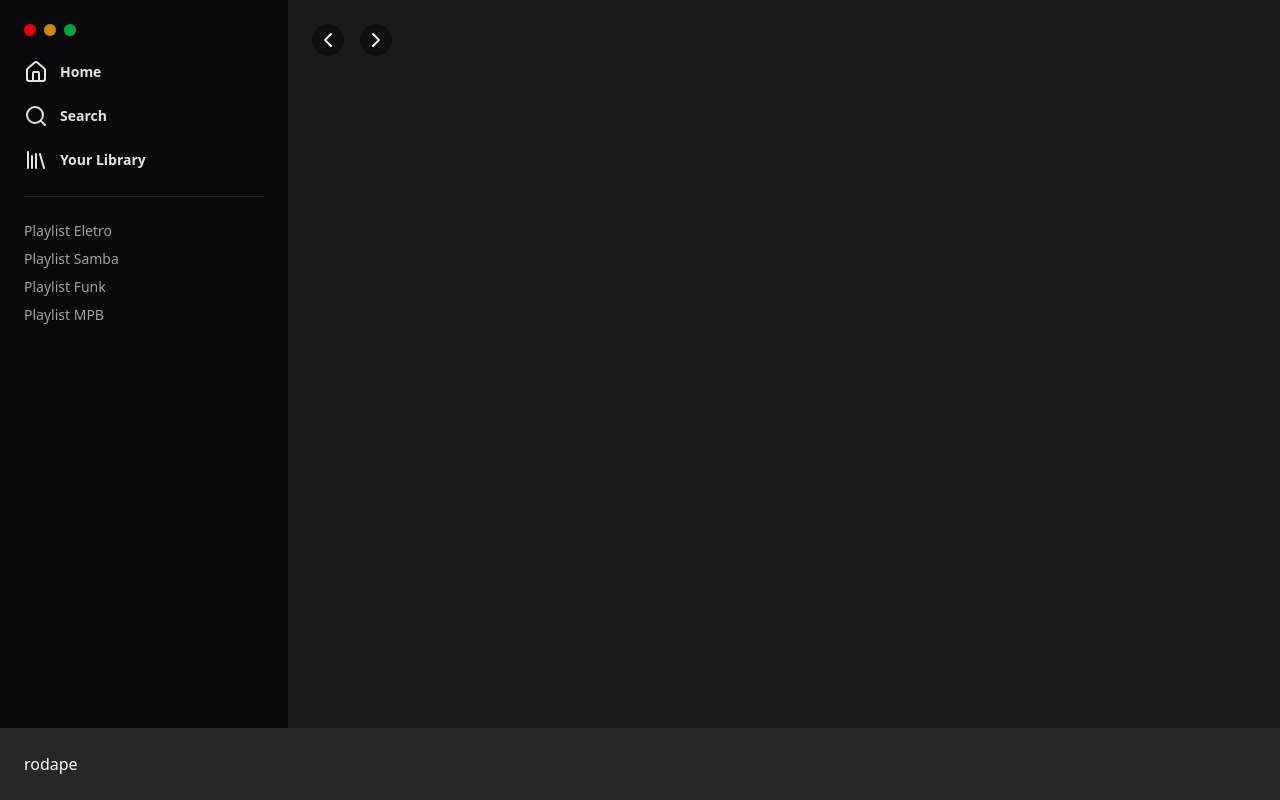
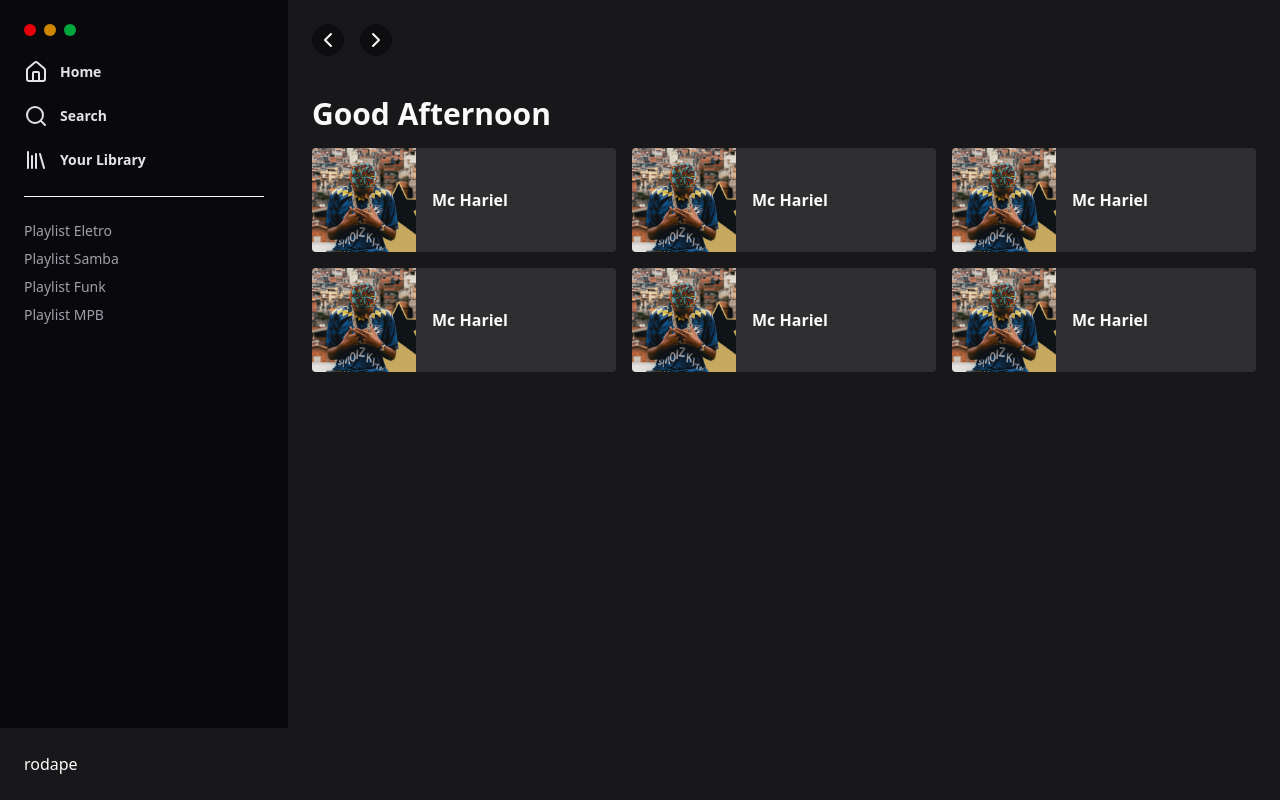
Before and after one commit to MariaLuizaVicentini/tailwindcss-spotfy, a Next.js app: page / in a window 1280 px wide. Built offline with nearby package versions, Linux system fonts and the light colour scheme.

Commit message:
feat: playlists da pag inicial dentro do conteudo principal

```diff
--- a/src/app/page.tsx
+++ b/src/app/page.tsx
@@ -26,7 +26,7 @@ export default function Home() {
             </a>
           </nav>
 
-          <nav className="mt-6 pt-6 border-t border-zinc-800 flex flex-col gap-2">
+          <nav className="mt-6 pt-6 border-t border-zinc-0 flex flex-col gap-2">
             <a href="" className="text-sm text-zinc-400 hover:text-zinc-100">Playlist Eletro</a>
             <a href="" className="text-sm text-zinc-400 hover:text-zinc-100">Playlist Samba</a>
             <a href="" className="text-sm text-zinc-400 hover:text-zinc-100">Playlist Funk</a>
@@ -44,10 +44,39 @@ export default function Home() {
               <ChevronRight/>
             </button>
           </div>
+
+          <h1 className="font-semibold text-3xl mt-10">Good Afternoon</h1>
+
+          <div className="grid grid-cols-3 gap-4 mt-4">
+            <a className="bg-white/10 rounded flex items-center gap-4 overflow-hidden hover:bg-white/20 transition-colors">
+              <img src="/album-hari-1.jpg" width={104} height={104} alt="Capa do album McHariel" />
+              <strong>Mc Hariel</strong>
+            </a>
+            <a className="bg-white/10 rounded flex items-center gap-4 overflow-hidden hover:bg-white/20 transition-colors">
+              <img src="/album-hari-1.jpg" width={104} height={104} alt="Capa do album McHariel" />
+              <strong>Mc Hariel</strong>
+            </a>
+            <a className="bg-white/10 rounded flex items-center gap-4 overflow-hidden hover:bg-white/20 transition-colors">
+              <img src="/album-hari-1.jpg" width={104} height={104} alt="Capa do album McHariel" />
+              <strong>Mc Hariel</strong>
+            </a>
+            <a className="bg-white/10 rounded flex items-center gap-4 overflow-hidden hover:bg-white/20 transition-colors">
+              <img src="/album-hari-1.jpg" width={104} height={104} alt="Capa do album McHariel" />
+              <strong>Mc Hariel</strong>
+            </a>
+            <a className="bg-white/10 rounded flex items-center gap-4 overflow-hidden hover:bg-white/20 transition-colors">
+              <img src="/album-hari-1.jpg" width={104} height={104} alt="Capa do album McHariel" />
+              <strong>Mc Hariel</strong>
+            </a>
+            <a className="bg-white/10 rounded flex items-center gap-4 overflow-hidden hover:bg-white/20 transition-colors">
+              <img src="/album-hari-1.jpg" width={104} height={104} alt="Capa do album McHariel" />
+              <strong>Mc Hariel</strong>
+            </a>
+          </div>
         </main>
       </div>
 
-      <footer className="bg-zinc-800 border-zinc-700 p-6">
+      <footer className="bg-zinc-0 border-zinc-700 p-6">
         rodape
       </footer>
     </div>
```
Also changed, not shown: public/album-hari-1.jpg (added), public/album-hari-2.jpg (added).
